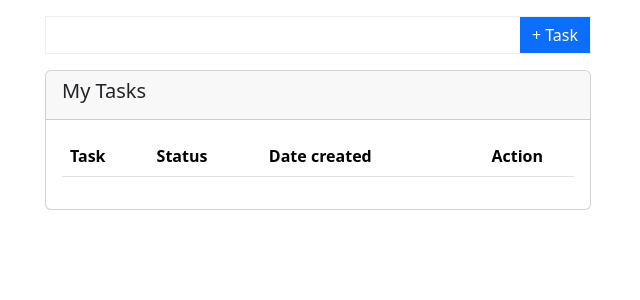
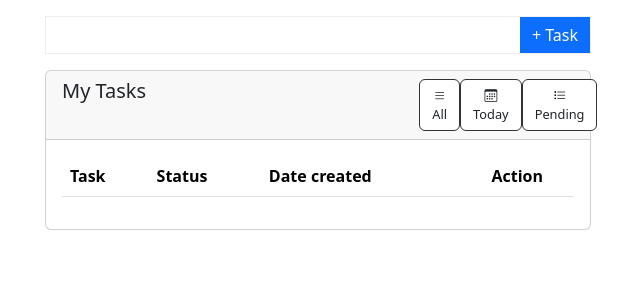
Before and after one commit to nkushh/to-do, a Django app: page / in a window 1280 px wide. Shown: the top 300 px of the page, without its empty margins (322-962 px from the left). Run offline with Django 5.2, Linux system fonts and the light colour scheme; tables that the repository leaves empty hold one stand-in row (values such as "Sample post"); lists and menus that the app fills with data are empty.

Commit message:
Added filters for showing either all tasks.], pending tasks and today's tasks

```diff
--- a/assets/css/custom.css
+++ b/assets/css/custom.css
@@ -1,3 +1,23 @@
+.default-btn{
+	background: #fff;
+	border: 1px solid #333;
+}
+
+.btns-div{
+	display: flex;
+	align-items: center;
+	justify-content: space-around;
+}
+
+.btns-div .btn{
+	font-size: .8em;
+}
+
+.btns-div .btn:hover{
+	background-color: #fff;
+	border: 1px solid;
+}
+
 #addTaskForm{
 	display: flex;
 	flex-direction: row;
--- a/tasks/urls.py
+++ b/tasks/urls.py
@@ -7,4 +7,6 @@
 	path('', views.index, name='home'),
 	path('tasks/', views.ListCreateTaskView.as_view(), name='tasks'),
 	path('task-detail/<int:pk>/', views.FetchUpdateDeleteTaskView.as_view(), name='task_detail'),
+	path('tasks-today/', views.CurrentDayTasksView.as_view(), name='tasks_today'),
+	path('pending-tasks/', views.PendingTasksView.as_view(), name='pending_tasks'),
 ]
--- a/tasks/views.py
+++ b/tasks/views.py
@@ -6,6 +6,8 @@
 from . import models as tasks_models
 # Serializers
 from . import serializers as tasks_serializers
+# Libraries
+import datetime
 
 # Create your views here.
 def index(request):
@@ -20,3 +22,12 @@
 	queryset = tasks_models.Task.objects.order_by('date_created')
 	serializer_class = tasks_serializers.TaskModelSerializer
 	lookup_field = 'pk'
+
+class CurrentDayTasksView(generics.ListAPIView):
+	date_today = datetime.date.today()
+	queryset = tasks_models.Task.objects.filter(date_created__date=date_today)
+	serializer_class = tasks_serializers.TaskModelSerializer
+
+class PendingTasksView(generics.ListAPIView):
+	queryset = tasks_models.Task.objects.filter(task_complete=False)
+	serializer_class = tasks_serializers.TaskModelSerializer
--- a/templates/index.html
+++ b/templates/index.html
@@ -16,7 +16,16 @@
 	<div class="offset-md-3 col-md-6">
 		<div class="card">
 			<div class="card-header">
-				<h5>My Tasks</h5>
+				<div class="row">
+					<div class="col-md-4"><h5>My Tasks</h5></div>
+					<div class="col-md-4" id="tasksHeader"></div>
+					<div class="col-md-4 btns-div">
+						<a href="{% url 'tasks:home' %}" class="btn default-btn" id="allTasksBtn"><i class="bi bi-list"></i> All</a>
+						<button class="btn default-btn" id="todayTasksBtn"><i class="bi bi-calendar3"></i> Today</button>
+						<button class="btn default-btn" id="pendingTasksBtn"><i class="bi bi-list-task"></i> Pending</button>
+					</div>
+				</div>
+
 			</div>
 			<div class="card-body">
 				<table class="table">
@@ -36,6 +45,13 @@
 {% endblock %}
 {% block scripts %}
 <script>
+	const header_title = document.getElementById('tasksHeader');
+	const header_title_text = document.createElement('h5');
+	const all_tasks_btn = document.getElementById('allTasksBtn');
+	const tasks_today_btn = document.getElementById('todayTasksBtn');
+	const pending_tasks_btn = document.getElementById('pendingTasksBtn');
+	const tasksRow = document.getElementById('tasksRow');
+
 	function format_date(date_info){
 		const formattedDate = new Date(date_info)
 			.toLocaleString('en-us', {
@@ -56,8 +72,8 @@
 		fetch('tasks/')
 			.then(res => res.json())
 			.then(tasks => {
-				const tasksRow = document.getElementById('tasksRow');
 				tasksRow.innerHTML = '';
+				all_tasks_btn.style.display = 'none';
 
 				tasks.forEach(task => {
 					const row = document.createElement('tr');
@@ -76,6 +92,69 @@
 				})
 			})
 			.catch(error => console.log(error))
+	})
+
+	tasks_today_btn.addEventListener('click', (event) => {
+
+		fetch('tasks-today/')
+			.then(res => res.json())
+			.then(tasks => {
+				tasksRow.innerHTML = '';
+				header_title_text.innerHTML = "Today";
+				header_title.appendChild(header_title_text);
+				tasks_today_btn.style.display = 'none';
+				all_tasks_btn.style.display = 'flex';
+				pending_tasks_btn.style.display = 'flex';
+
+				tasks.forEach(task => {
+					const row = document.createElement('tr');
+					row.setAttribute('data-task-id', task.id);
+
+					row.innerHTML = `
+					<td class="${task.task_complete ? 'done-task' : ''}">${task.task_title}</td>
+					<td>${task.task_complete ? 'Complete' : 'Pending'}</td>
+					<td>${format_date(task.date_created)}</td>
+					<td class="text-center">
+						<a href="#" class="${task.task_complete ? 'undo-btn' : 'done-btn'}"><i class="bi ${task.task_complete ? 'bi-arrow-counterclockwise' : 'bi-check-square'}"></i></a> |
+						<a href="#" class="delete-btn"><i class="bi bi-trash"></i></a>
+					</td>
+					`;
+					tasksRow.appendChild(row);
+				})
+			})
+			.catch(error => console.log(`Errors: ${error}`))
+	})
+
+
+	pending_tasks_btn.addEventListener('click', () =>{
+		fetch('pending-tasks/')
+			.then(res => res.json())
+			.then(tasks => {
+				tasksRow.innerHTML = ''
+
+				header_title_text.innerHTML = "Pending";
+				header_title.appendChild(header_title_text);
+				pending_tasks_btn.style.display = 'none';
+				all_tasks_btn.style.display = 'flex';
+				tasks_today_btn.style.display = 'flex';
+
+				tasks.forEach(task => {
+					const row = document.createElement('tr');
+					row.setAttribute('data-task-id', task.id);
+
+					row.innerHTML = `
+					<td class="${task.task_complete ? 'done-task' : ''}">${task.task_title}</td>
+					<td>${task.task_complete ? 'Complete' : 'Pending'}</td>
+					<td>${format_date(task.date_created)}</td>
+					<td class="text-center">
+						<a href="#" class="${task.task_complete ? 'undo-btn' : 'done-btn'}"><i class="bi ${task.task_complete ? 'bi-arrow-counterclockwise' : 'bi-check-square'}"></i></a> |
+						<a href="#" class="delete-btn"><i class="bi bi-trash"></i></a>
+					</td>
+					`;
+					tasksRow.appendChild(row);
+				})
+			})
+			.catch(error => console.log(`Error: ${error}`))
 	})
 
 
@@ -119,10 +198,10 @@
 	})
 
 	// Mark a task as done
-	document.addEventListener('click', (e) => {
-		if(e.target.closest('.done-btn')){
-			e.preventDefault();
-			const row = e.target.closest('tr');
+	document.addEventListener('click', (event) => {
+		if(event.target.closest('.done-btn')){
+			event.preventDefault();
+			const row = event.target.closest('tr');
 			const taskId = row.getAttribute('data-task-id');
 
 			fetch(`task-detail/${taskId}/`, {
@@ -157,10 +236,10 @@
 	})
 
 	// Reverse a done task
-	document.addEventListener('click', (e) => {
-		if(e.target.closest('.undo-btn')){
-			e.preventDefault();
-			const row = e.target.closest('tr');
+	document.addEventListener('click', (event) => {
+		if(event.target.closest('.undo-btn')){
+			event.preventDefault();
+			const row = event.target.closest('tr');
 			const taskId = row.getAttribute('data-task-id');
 
 			fetch(`task-detail/${taskId}/`, {
@@ -196,11 +275,11 @@
 
 	// Delete a task.
 	// Select all delete buttons after tasks are loaded
-	document.addEventListener('click', (e) => {
-		if (e.target.closest('.delete-btn')) {
-			e.preventDefault();
+	document.addEventListener('click', (event) => {
+		if (event.target.closest('.delete-btn')) {
+			event.preventDefault();
 
-			const row = e.target.closest('tr');
+			const row = event.target.closest('tr');
 			const taskId = row.getAttribute('data-task-id');
 
 			fetch(`task-detail/${taskId}/`, {
```
